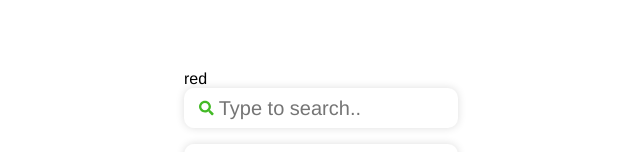
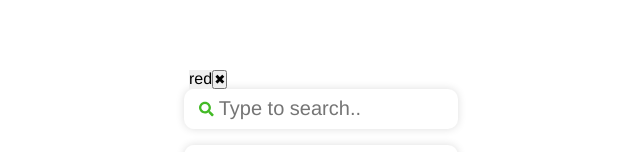
Before and after one commit to fia52/custom-react-select-component, a React (Create React App) app: page / in a window 1280 px wide. Both pictures are taken after a click on the element "red". Shown: the part 217-369 px from the top of the page, without its empty margins (319-959 px from the left). Built offline with nearby package versions, Linux system fonts and the light colour scheme.

Commit message:
delete button for each chosen item added

```diff
--- a/src/components/input/CustomSelect.css
+++ b/src/components/input/CustomSelect.css
@@ -53,3 +53,21 @@ input:focus {
   max-height: 300px;
   overflow-y: auto;
 }
+
+p.str675:after {
+  content: '\2716';
+  border: none;
+}
+
+.query-list {
+  display: flex;
+}
+
+.query-item-container {
+  display: flex;
+  background-color: #efefef;
+  border: aqua;
+  height: 100%;
+  font-size: 1rem;
+  margin-left: 5px;
+}
--- a/src/components/input/CustomSelect.jsx
+++ b/src/components/input/CustomSelect.jsx
@@ -46,15 +46,18 @@ const CustomSelect = () => {
         <div>
 
             <div className="query-list">
-
                 {
                     queryList.map((item) => (
-                    <div onClick={() => delQueryItem(item)}>
-                        {item}
-                    </div>
+                        <div className="query-item-container">
+                            <div>
+                                {item}
+                            </div>
+                            <button onClick={() => delQueryItem(item)}>
+                                <p className="str675"></p>
+                            </button>
+                        </div>
                     ))
                 }
-
             </div>
 
             <div className="input-wrapper">
```
